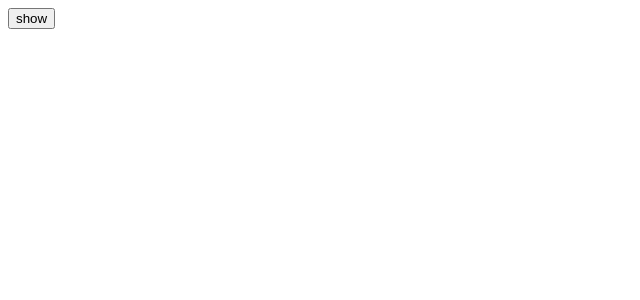
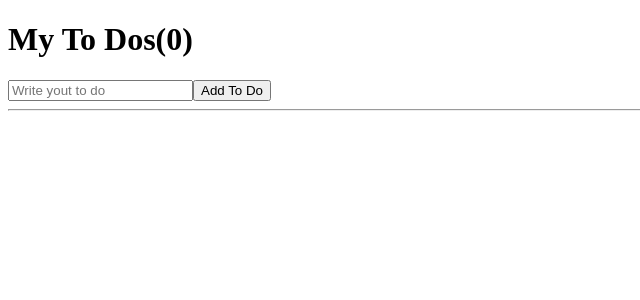
Before and after one commit to DeuMiAn/react_for_beginners, a React (Create React App) app: page / in a window 1280 px wide. Shown: the top 300 px of the page, without its empty margins (0-640 px from the left). Built offline with nearby package versions, Linux system fonts and the light colour scheme.

Commit message:
toDoList finished

```diff
--- a/src/App.js
+++ b/src/App.js
@@ -1,46 +1,34 @@
-import {useState, useEffect} from "react";
+import { useState } from "react";
 
-// function App() {
-//   const [counter, setValue]=useState(0);
-//   const [keyword,setKeyword]=useState("");
-//   const onClick=()=>setValue((prev)=>prev+1);
-//   const onChange=(event)=>setKeyword(event.target.value);
-//   useEffect(()=>{
-//     console.log("when both change Run");
-//   },[keyword,counter]);
-//   useEffect(()=>{
-//     console.log("when 'counter' change i run")
-//   },[counter]);
-//   useEffect(()=>{
-//     console.log("when 'keybord'change i run");
-//   },[keyword])
+function App(){
+  const [toDo,setToDO]=useState("");
+  const [toDos,setToDos]=useState([]);
+  const onChange=(event)=>setToDO(event.target.value);
+  const onSubmit=(event)=>{
+    event.preventDefault();
+    if(toDo===""){
+      return;
+    }
+    setToDO("");
+    setToDos((curArr)=>[toDo, ...curArr]);
 
-//   return (
-//     <div>
-//       <input value={keyword}
-//        type="text"
-//         onChange={onChange}
-//         placeholder="Search here..."/>
-//       <h1>{counter}</h1>
-//       <button onClick={onClick}>click me</button>
-//     </div>
-//   );
-// }  //---------useEffect1
-function Hello(){
-  useEffect(()=>{
-    console.log("created! ;)");
-return ()=>console.log("destroyed :(");},[])
-  return <h1>Hello</h1>
+  }
+  return <div>
+    <h1>My To Dos({toDos.length})</h1>
+   <form onSubmit={onSubmit}>
+   <input
+    onChange={onChange}
+    value={toDo}
+     type="text"
+      placeholder="Write yout to do"/>
+      <button>
+        Add To Do
+      </button>
+   </form>
+   <hr />
+   <ul>
+   {toDos.map((item, index)=><li key={index}>{item}</li>)}
+   </ul>
+  </div>
 }
-function App(){
-  const [showing, setShowing]=useState(false);
-  const onClick=()=>setShowing((prev)=>!prev);
-  return (
-    <div>
-      {showing ? <Hello/>:null}
-      <button onClick={onClick}>{showing ? "hide":"show"}</button>
-    </div>
-  )
-}
-
 export default App;
```
